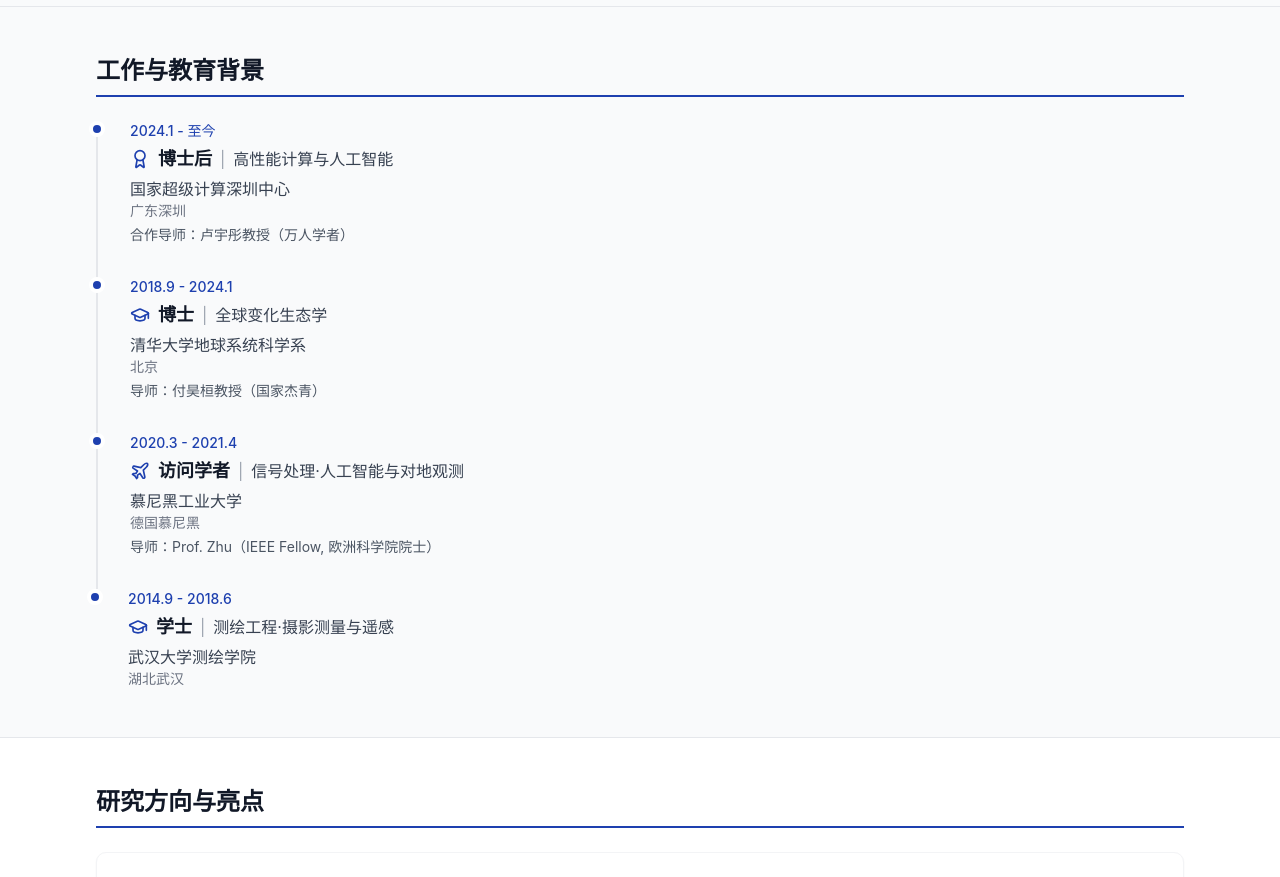
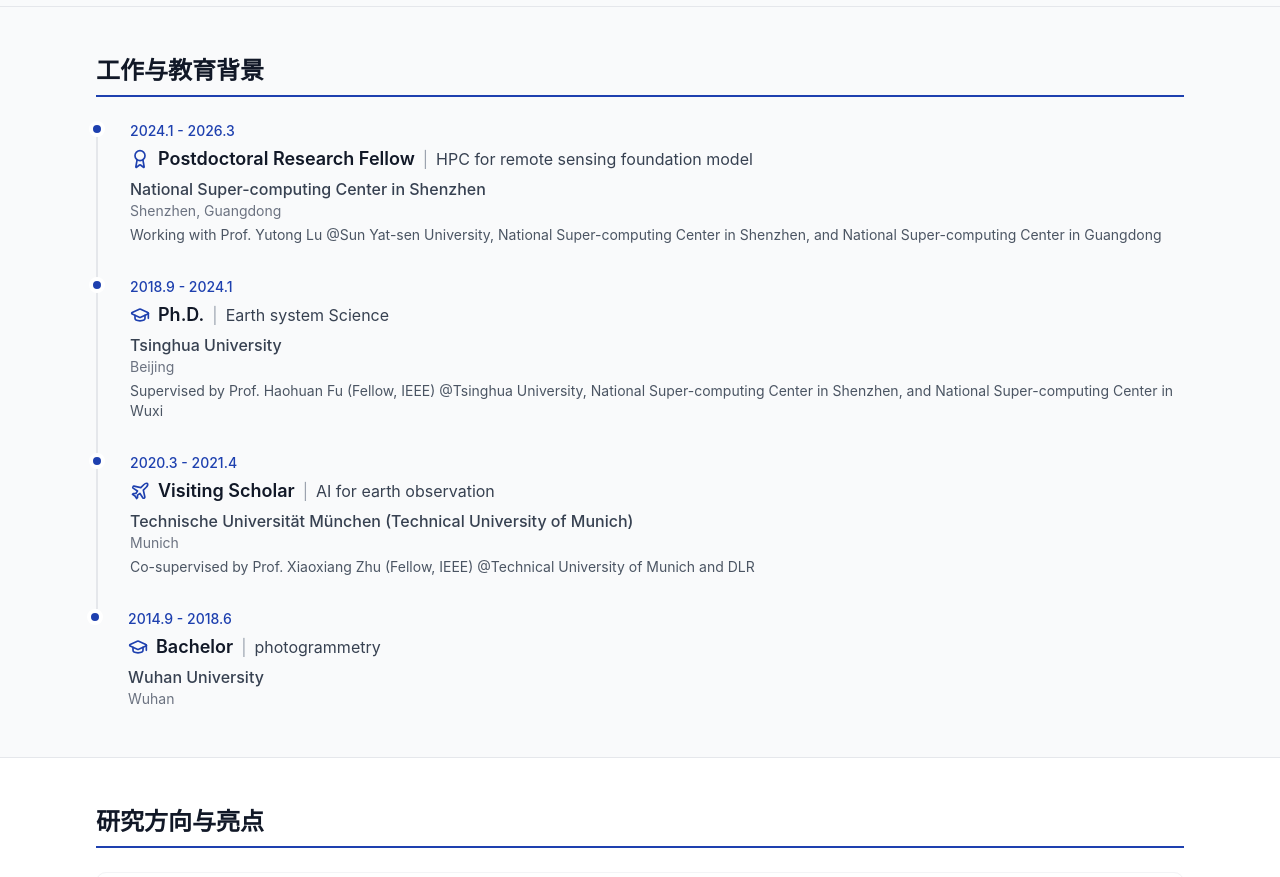
Before and after one commit to xian1234/LixianZhang, a React (Vite) app: page / in a window 1280 px wide. Shown: the part 580-1457 px from the top of the page. Built offline with nearby package versions, Linux system fonts and the light colour scheme.

Commit message:
Update Education.tsx

```diff
--- a/src/sections/Education.tsx
+++ b/src/sections/Education.tsx
@@ -3,38 +3,38 @@
 const Education = () => {
   const educations = [
     {
-      date: '2024.1 - 至今',
-      degree: '博士后',
-      field: '高性能计算与人工智能',
-      institution: '国家超级计算深圳中心',
-      location: '广东深圳',
-      advisor: '合作导师：卢宇彤教授（万人学者）',
+      date: '2024.1 - 2026.3',
+      degree: 'Postdoctoral Research Fellow',
+      field: 'HPC for remote sensing foundation model',
+      institution: 'National Super-computing Center in Shenzhen',
+      location: 'Shenzhen, Guangdong',
+      advisor: 'Working with Prof. Yutong Lu @Sun Yat-sen University, National Super-computing Center in Shenzhen, and National Super-computing Center in Guangdong',
       icon: <Award className="w-5 h-5" />
     },
     {
       date: '2018.9 - 2024.1',
-      degree: '博士',
-      field: '全球变化生态学',
-      institution: '清华大学地球系统科学系',
-      location: '北京',
-      advisor: '导师：付昊桓教授（国家杰青）',
+      degree: 'Ph.D.',
+      field: 'Earth system Science',
+      institution: 'Tsinghua University',
+      location: 'Beijing',
+      advisor: 'Supervised by Prof. Haohuan Fu (Fellow, IEEE) @Tsinghua University, National Super-computing Center in Shenzhen, and National Super-computing Center in Wuxi',
       icon: <GraduationCap className="w-5 h-5" />
     },
     {
       date: '2020.3 - 2021.4',
-      degree: '访问学者',
-      field: '信号处理·人工智能与对地观测',
-      institution: '慕尼黑工业大学',
-      location: '德国慕尼黑',
-      advisor: '导师：Prof. Zhu（IEEE Fellow, 欧洲科学院院士）',
+      degree: 'Visiting Scholar',
+      field: 'AI for earth observation',
+      institution: 'Technische Universität München (Technical University of Munich)',
+      location: 'Munich',
+      advisor: 'Co-supervised by Prof. Xiaoxiang Zhu (Fellow, IEEE) @Technical University of Munich and DLR',
       icon: <Plane className="w-5 h-5" />
     },
     {
       date: '2014.9 - 2018.6',
-      degree: '学士',
-      field: '测绘工程·摄影测量与遥感',
-      institution: '武汉大学测绘学院',
-      location: '湖北武汉',
+      degree: 'Bachelor',
+      field: 'photogrammetry',
+      institution: 'Wuhan University',
+      location: 'Wuhan',
       advisor: '',
       icon: <GraduationCap className="w-5 h-5" />
     }
```
